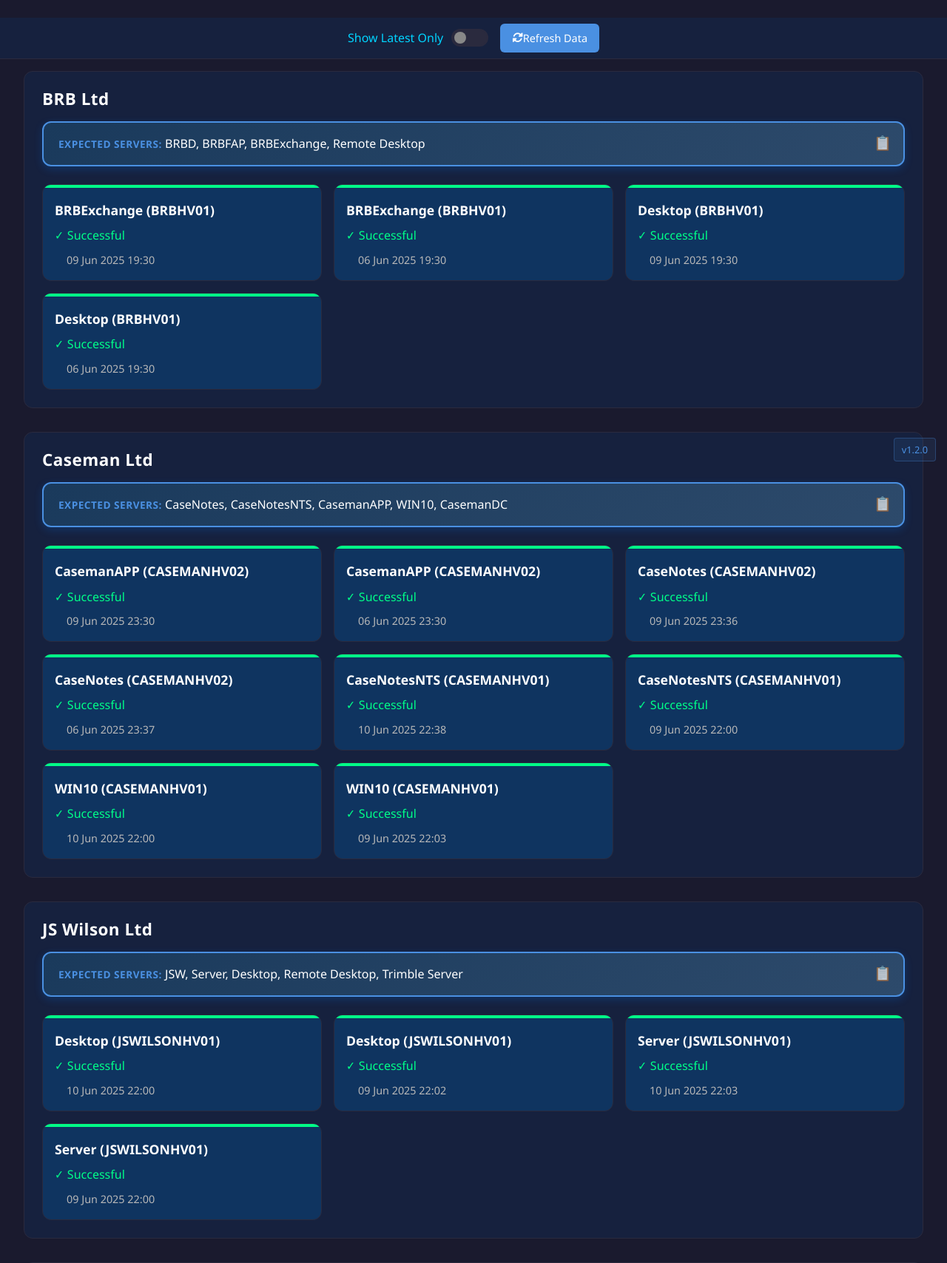
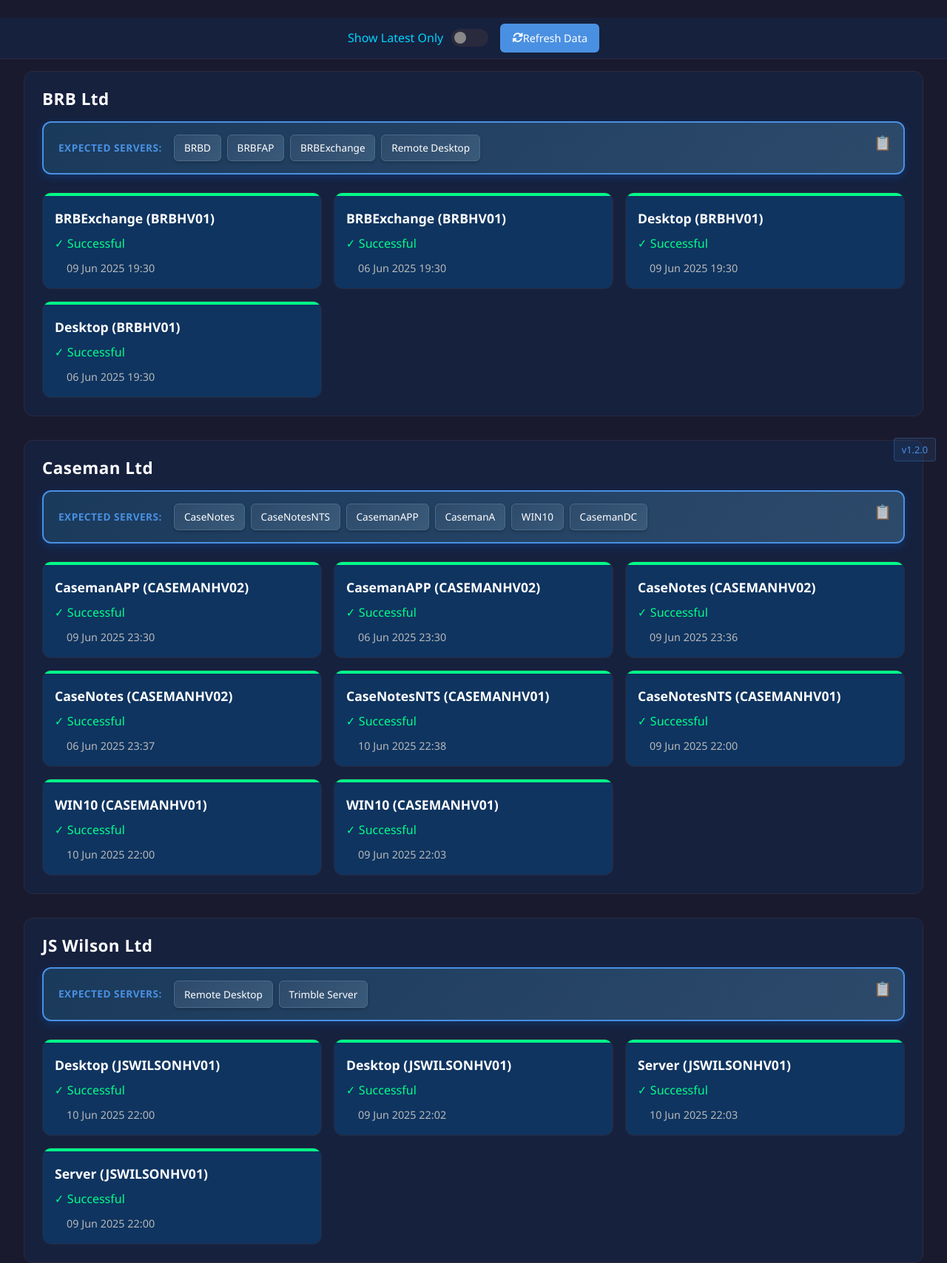
Before and after one commit to bekaheni/Backup-Status, a Flask app: page / in a window 1280 px wide. Shown: the part 166-1874 px from the top of the page at 74% size. Run offline with Flask 3, Linux system fonts and the light colour scheme; a user stored in the database is signed in; data comes from the database, SQL or seed files in the repository; parts of the project's set-up code (start-up, migrations or seed data) failed here and were passed over.

Commit message:
Add expected server buttons with inline layout
- Convert expected servers from text list to styled buttons
- Display buttons inline with 'Expected Servers:' label
- Add hover effects and professional styling
- Remove color coding complexity for cleaner display
- Improve visual prominence of expected server list

```diff
--- a/app.py
+++ b/app.py
@@ -13,6 +13,43 @@ from flask_migrate import Migrate
 from flask_login import LoginManager, UserMixin, login_user, login_required, logout_user, current_user
 from werkzeug.security import generate_password_hash, check_password_hash
 from utils import SERVER_COMPANIES, get_company_for_server, get_expected_servers
+
+def clean_server_name(server_name):
+    """Clean up messy server names from email parsing"""
+    if not server_name:
+        return ""
+
+    # Remove server ID part if it exists
+    clean_name = server_name.split(' (')[0]
+
+    # Remove common prefixes
+    prefixes_to_remove = [
+        'Email Notification',
+        'Backup Offsite Replication',
+        'Backup',
+        'Offsite',
+        'Replication'
+    ]
+
+    for prefix in prefixes_to_remove:
+        if prefix in clean_name:
+            clean_name = clean_name.split(prefix)[-1].strip()
+
+    # Remove excessive whitespace and newlines
+    clean_name = clean_name.replace('\n', ' ').replace('\r', ' ')
+    clean_name = re.sub(r'\s+', ' ', clean_name).strip()
+
+    # If we still have a messy name, try to extract the last meaningful part
+    if len(clean_name) > 20 or any(word in clean_name for word in ['Backup', 'Offsite', 'Replication', 'Email', 'Notification']):
+        parts = clean_name.split()
+        for part in reversed(parts):
+            if (len(part) > 2 and
+                part not in ['Backup', 'Offsite', 'Replication', 'Email', 'Notification'] and
+                not part.startswith('(') and not part.endswith(')')):
+                clean_name = part
+                break
+
+    return clean_name
 
 # Application version
 VERSION = "1.2.0"
@@ -125,10 +162,17 @@ def parse_backup_status(body, email_timestamp=None):
     # (ServerID)
     # Success/Failed
     # Date Time
-    # First, clean up the body to remove common prefix words
-    cleaned_body = re.sub(r'(?i)(email\s+notification\s*)', '', body)
-    cleaned_body = re.sub(r'(?i)(backup\s+offsite\s+replication\s*)', '', cleaned_body)
+    # Much more aggressive cleaning to handle the messy email format
+    # Remove the entire header section that contains "Email Notification", "Backup", "Offsite", "Replication"
+    cleaned_body = re.sub(r'(?i).*?email\s+notification.*?(?=\n[A-Za-z]|\n\s*[A-Za-z]|$)', '', body, flags=re.DOTALL)
+    cleaned_body = re.sub(r'(?i).*?backup\s+offsite\s+replication.*?(?=\n[A-Za-z]|\n\s*[A-Za-z]|$)', '', cleaned_body, flags=re.DOTALL)
 
+    # Remove excessive newlines and normalize whitespace
+    cleaned_body = re.sub(r'\n+', '\n', cleaned_body)
+    cleaned_body = re.sub(r'\s+', ' ', cleaned_body)
+    cleaned_body = cleaned_body.strip()
+
+    # More precise pattern that looks for server names followed by (ID) pattern
     pattern = re.compile(
         r'([A-Za-z0-9][A-Za-z0-9\s]*?)\s*\(([A-Za-z0-9]+)\)\s*([A-Za-z]+)\s*(\d{2}\s+\w{3}\s+\d{4}\s+\d{2}:\d{2})',
         re.DOTALL
@@ -453,6 +497,7 @@ def index():
                              total_servers=total_servers,
                              status_count=status_count,
                              get_expected_servers=get_expected_servers,
+                             clean_server_name=clean_server_name,
                              version=VERSION)
 
 @app.route('/nas')
--- a/static/css/style.css
+++ b/static/css/style.css
@@ -359,6 +359,49 @@ body {
     font-size: 0.85rem;
 }
 
+.server-found {
+    color: var(--text-primary);
+    font-weight: 500;
+}
+
+.server-missing {
+    color: #ff4444;
+    font-weight: 600;
+    text-decoration: underline;
+    text-decoration-color: #ff4444;
+    text-decoration-thickness: 2px;
+    text-underline-offset: 2px;
+}
+
+.expected-server-buttons {
+    display: inline-flex;
+    flex-wrap: wrap;
+    gap: 0.5rem;
+    margin-left: 0.75rem;
+    vertical-align: middle;
+}
+
+.expected-server-btn {
+    display: inline-block;
+    background: linear-gradient(135deg, #2d4a6b, #3a5a7a);
+    color: #ffffff;
+    padding: 0.4rem 0.8rem;
+    border-radius: 6px;
+    font-size: 0.85rem;
+    font-weight: 500;
+    border: 1px solid #4a6b8a;
+    box-shadow: 0 2px 4px rgba(0, 0, 0, 0.2);
+    cursor: default;
+    user-select: none;
+    transition: all 0.2s ease;
+}
+
+.expected-server-btn:hover {
+    background: linear-gradient(135deg, #3a5a7a, #4a6b8a);
+    transform: translateY(-1px);
+    box-shadow: 0 3px 6px rgba(0, 0, 0, 0.3);
+}
+
 /* Server Grid */
 .server-grid {
     display: grid;
--- a/templates/index.html
+++ b/templates/index.html
@@ -5,7 +5,7 @@
     <meta name="viewport" content="width=device-width, initial-scale=1.0">
     <title>Server Backup</title>
     <link href="https://cdn.jsdelivr.net/npm/bootstrap@5.1.3/dist/css/bootstrap.min.css" rel="stylesheet">
-    <link rel="stylesheet" href="{{ url_for('static', filename='css/style.css') }}">
+    <link rel="stylesheet" href="{{ url_for('static', filename='css/style.css') }}?v=1.2.0">
     <link rel="stylesheet" href="{{ url_for('static', filename='css/modal.css') }}">
     <link rel="stylesheet" href="https://cdnjs.cloudflare.com/ajax/libs/font-awesome/6.0.0/css/all.min.css">
 </head>
@@ -82,7 +82,12 @@
             {% set expected_servers = get_expected_servers(company) %}
             {% if expected_servers %}
             <div class="expected-servers">
-                <strong>Expected Servers:</strong> {{ expected_servers|join(', ') }}
+                <strong>Expected Servers:</strong>
+                <div class="expected-server-buttons">
+                    {% for server in expected_servers %}
+                        <span class="expected-server-btn">{{ server }}</span>
+                    {% endfor %}
+                </div>
             </div>
             {% endif %}
             <div class="server-grid {% if status_count == 1 %}single-column{% endif %}">
--- a/utils.py
+++ b/utils.py
@@ -13,12 +13,12 @@ SERVER_COMPANIES = {
 # Expected servers for each company (for sanity checking)
 EXPECTED_SERVERS = {
     'BRB Ltd': ['BRBD', 'BRBFAP', 'BRBExchange', 'Remote Desktop'],
-    'Lochlie Ltd': ['LochlieApp02', 'LochlieDC', 'LochlieRD'],
+    'Lochlie Ltd': ['LochlieApp01', 'LochlieApp02', 'LochlieDC', 'LochlieRD', 'BekatApp02'],
     'eHeating Ltd': ['eHeating02', 'eHeating03', 'eHeating04', 'eHeatingACT'],
-    'Caseman Ltd': ['CaseNotes', 'CaseNotesNTS', 'CasemanAPP', 'WIN10', 'CasemanDC'],
-    'JS Wilson Ltd': ['JSW', 'Server', 'Desktop', 'Remote Desktop', 'Trimble Server'],
+    'Caseman Ltd': ['CaseNotes', 'CaseNotesNTS', 'CasemanAPP', 'CasemanA', 'WIN10', 'CasemanDC'],
+    'JS Wilson Ltd': ['Remote Desktop', 'Trimble Server'],
     'NHG Ltd': ['NHG'],
-    'Bekat IT': ['BekatNAS', 'BekatApp01'],
+    'Bekat IT': ['BekatApp01'],
     'JSW Ltd': ['JSW']
 }
 
```
Also changed, not shown: 1 other file.
